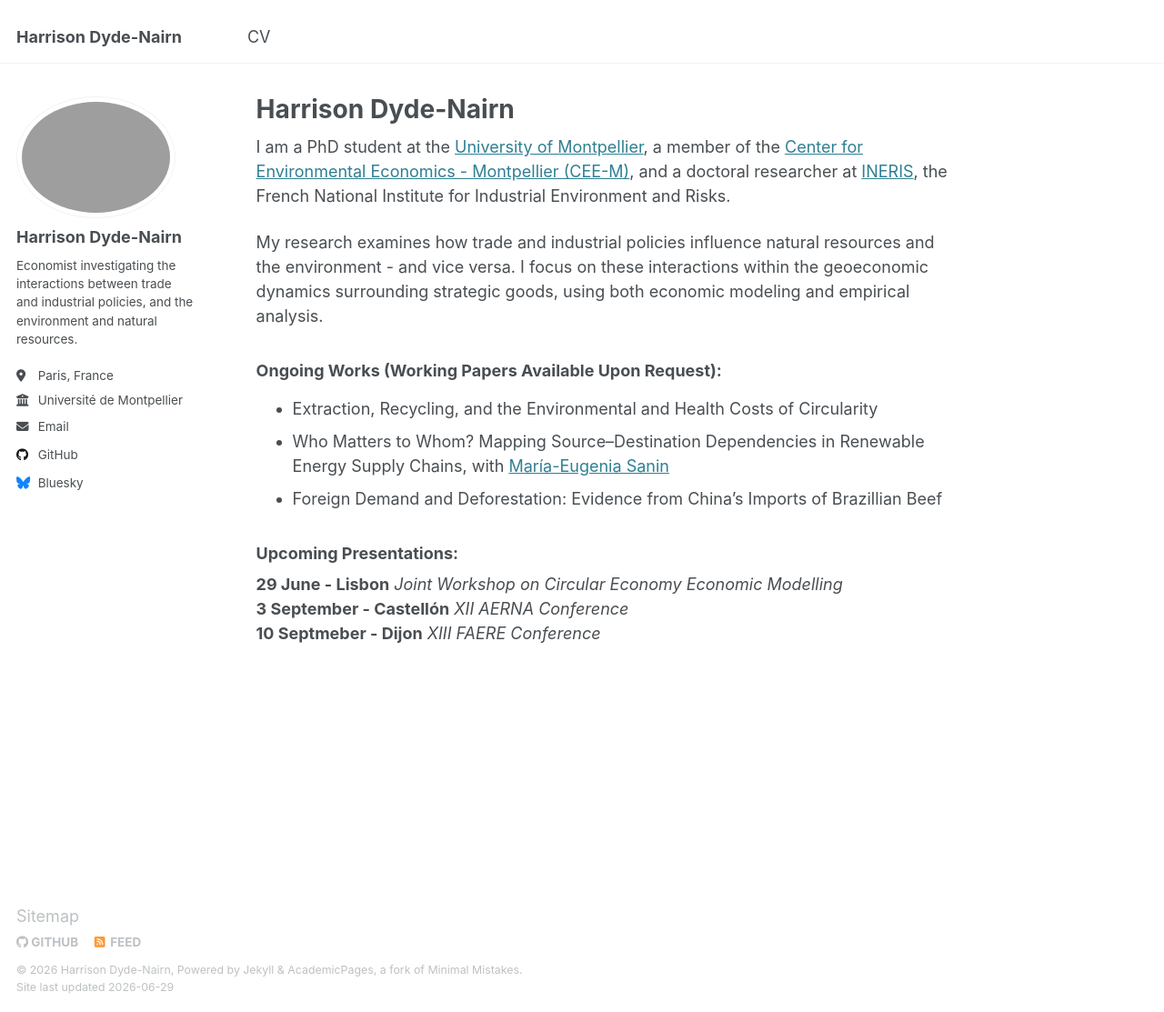
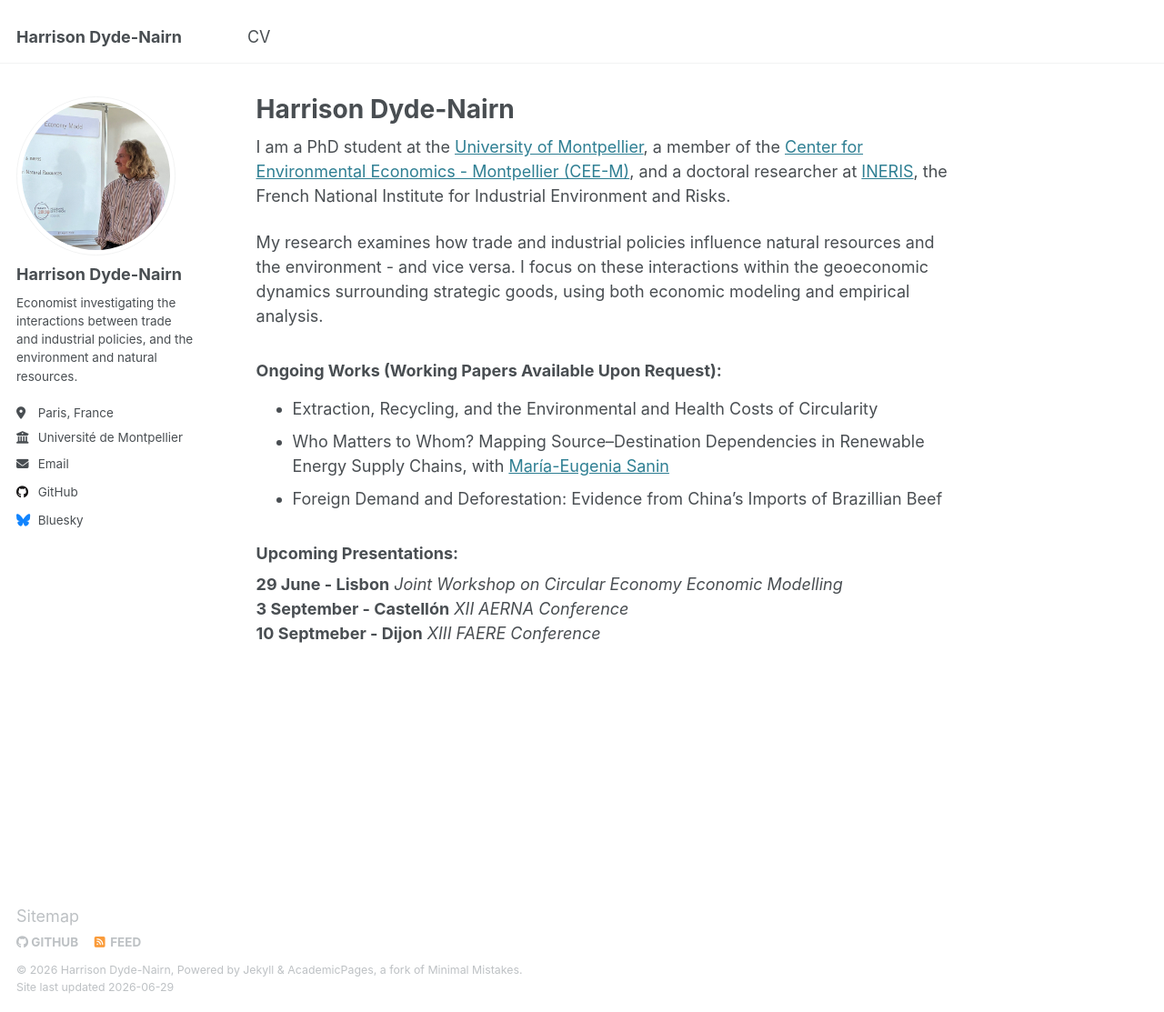
Before and after one commit to hdydenairn/hdydenairn.github.io, a Jekyll site: the page built from _pages/about.md, in a window 1280 px wide and 1113 px high. Shown: the whole window at 91% size. Built offline with Jekyll 4.4.1, drawn with Linux system fonts in a browser that asks for light colours.

Commit message:
Update _config.yml

```diff
--- a/_config.yml
+++ b/_config.yml
@@ -22,7 +22,7 @@ repository               : "hdydenairn/hdydenairn.github.io"
 #               Additional customization can be done by editing /_includes/author-profile.html
 author:
   # Biographic information
-  avatar           : "cv_pic_new.png"
+  avatar           : "cv_new.png"
   name             : "Harrison Dyde-Nairn"
   pronouns         : # example: "she/her"
   bio              : "Economist investigating the interactions between trade and industrial policies, and the environment and natural resources."
```
